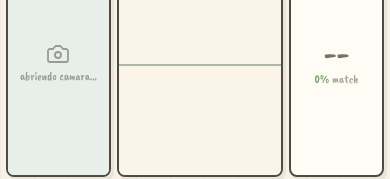
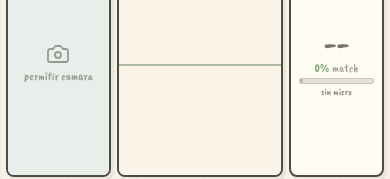
Before and after one commit to Angelet-code/FruitGuitar, a React (Vite) app: page / in a window 390 px wide. Shown: the part 661-840 px from the top of the page. Built offline with nearby package versions, Linux system fonts and the light colour scheme; no server answers.

Commit message:
Improve mobile chord input gain

```diff
--- a/src/App.tsx
+++ b/src/App.tsx
@@ -19,7 +19,7 @@ const INITIAL_SNAPSHOT: GameSnapshot = {
 
 export function App() {
   const audio = useAudioInput();
-  const requestPermissions = audio.start;
+  const startAudio = audio.start;
   const resumeAudio = audio.resume;
   const engineRef = useRef<GameEngine>(new GameEngine());
   const autoStartedRef = useRef(false);
@@ -35,15 +35,13 @@ export function App() {
   );
 
   const startGame = useCallback(async () => {
+    const audioStarted = await startAudio();
+    if (!audioStarted) return;
+    await resumeAudio();
     setHasStarted(true);
     engineRef.current.reset();
     setSnapshot(engineRef.current.getSnapshot());
-    await resumeAudio();
-  }, [resumeAudio]);
-
-  useEffect(() => {
-    void requestPermissions();
-  }, [requestPermissions]);
+  }, [resumeAudio, startAudio]);
 
   useEffect(() => {
     if (!visualCheck || autoStartedRef.current) return;
@@ -68,7 +66,7 @@ export function App() {
         <CameraPanel stream={audio.stream} permission={audio.permission} />
         <div className="telemetry-grid">
           <WaveformPanel waveform={audio.waveform} active={audio.permission === "granted"} />
-          <ChordPanel detection={audio.detection} />
+          <ChordPanel detection={audio.detection} permission={audio.permission} />
         </div>
       </aside>
 
--- a/src/audio/RecognitionEngine.ts
+++ b/src/audio/RecognitionEngine.ts
@@ -22,6 +22,12 @@ const HISTORY_SIZE = 4;
 const THIRD_CONTRAST_WEIGHT = 0.34;
 const OUT_OF_CHORD_PENALTY = 0.045;
 const COVERAGE_WEIGHT = 0.035;
+const RMS_FLOOR = 0.012;
+const AUTO_TRIM_TARGET_RMS = 0.045;
+const AUTO_TRIM_MIN_RMS = 0.0025;
+const AUTO_TRIM_MAX_GAIN = 8;
+const ANALYSER_FLOOR_GUARD = -99.5;
+const PEAK_RELATIVE_FLOOR = 54;
 const HARMONIC_LEAKS = [
   { multiple: 5, keep: 0.18 },
   { multiple: 7, keep: 0.34 },
@@ -66,7 +72,7 @@ export function classifyChroma(
   timestamp: number,
   options: { rmsFloor?: number; confidenceFloor?: number; marginFloor?: number; scoreFloor?: number; coverageFloor?: number } = {},
 ): ChordDetection {
-  const rmsFloor = options.rmsFloor ?? 0.012;
+  const rmsFloor = options.rmsFloor ?? RMS_FLOOR;
   const confidenceFloor = options.confidenceFloor ?? 0.62;
   const marginFloor = options.marginFloor ?? 0.045;
   const scoreFloor = options.scoreFloor ?? 0.72;
@@ -83,6 +89,8 @@ export function classifyChroma(
     name: hasSignal ? match.name : null,
     confidence: hasSignal ? match.confidence : 0,
     rms,
+    rawRms: rms,
+    trimGain: 1,
     chroma: normalizeChroma(chroma),
     timestamp,
     stable: false,
@@ -94,22 +102,31 @@ export class WebAudioChordRecognizer implements RecognitionEngine {
   private readonly sampleRate: number;
   private readonly frequencyData: Float32Array<ArrayBuffer>;
   private readonly waveformData: Float32Array<ArrayBuffer>;
+  private readonly trimmedWaveformData: Float32Array<ArrayBuffer>;
   private readonly history: Array<ChordName | null> = [];
+  private trimGain = 1;
 
   constructor(analyser: AnalyserNode, sampleRate: number) {
     this.analyser = analyser;
     this.sampleRate = sampleRate;
     this.frequencyData = new Float32Array(this.analyser.frequencyBinCount);
     this.waveformData = new Float32Array(this.analyser.fftSize);
+    this.trimmedWaveformData = new Float32Array(this.analyser.fftSize);
   }
 
   analyze(timestamp = performance.now()): ChordDetection {
     this.analyser.getFloatFrequencyData(this.frequencyData);
     this.analyser.getFloatTimeDomainData(this.waveformData);
 
-    const rms = computeRms(this.waveformData);
-    const chroma = spectrumToChroma(this.frequencyData, this.sampleRate, this.analyser.fftSize);
+    const rawRms = computeRms(this.waveformData);
+    this.trimGain = getNextTrimGain(this.trimGain, rawRms);
+    applyTrim(this.waveformData, this.trimmedWaveformData, this.trimGain);
+
+    const rms = computeRms(this.trimmedWaveformData);
+    const chroma = spectrumToChroma(this.frequencyData, this.sampleRate, this.analyser.fftSize, this.trimGain);
     const detection = classifyChroma(chroma, rms, timestamp);
+    detection.rawRms = rawRms;
+    detection.trimGain = this.trimGain;
 
     this.history.push(detection.name);
     if (this.history.length > HISTORY_SIZE) {
@@ -125,7 +142,7 @@ export class WebAudioChordRecognizer implements RecognitionEngine {
   }
 
   getWaveform(): Float32Array {
-    return this.waveformData.slice(0, 768);
+    return this.trimmedWaveformData.slice(0, 768);
   }
 
   dispose(): void {
@@ -137,21 +154,27 @@ export function spectrumToChroma(
   frequencyData: Float32Array,
   sampleRate: number,
   fftSize: number,
+  trimGain = 1,
 ): ChromaVector {
   const chroma = emptyChroma();
   const binWidth = sampleRate / fftSize;
+  const trimDecibels = getGainDecibels(trimGain);
+  const rawDecibelFloor = getRawDecibelFloor(frequencyData, binWidth, trimDecibels);
 
   for (let bin = 1; bin < frequencyData.length; bin += 1) {
     const frequency = bin * binWidth;
     if (frequency < MIN_FREQUENCY || frequency > MAX_FREQUENCY) continue;
 
-    const decibels = frequencyData[bin];
+    const rawDecibels = frequencyData[bin];
+    if (rawDecibels < rawDecibelFloor) continue;
+
+    const decibels = rawDecibels + trimDecibels;
     if (decibels < DB_FLOOR) continue;
 
     const midi = 69 + 12 * Math.log2(frequency / 440);
     const amplitude = Math.pow(10, decibels / 20);
     const harmonicWeight = getFrequencyReliabilityWeight(frequency);
-    const leakageWeight = getHarmonicLeakageWeight(frequencyData, frequency, binWidth, amplitude);
+    const leakageWeight = getHarmonicLeakageWeight(frequencyData, frequency, binWidth, amplitude, trimDecibels, rawDecibelFloor);
     addFrequencyEnergy(chroma, midi, amplitude * harmonicWeight * leakageWeight);
   }
 
@@ -203,6 +226,8 @@ function getHarmonicLeakageWeight(
   frequency: number,
   binWidth: number,
   amplitude: number,
+  trimDecibels: number,
+  rawDecibelFloor: number,
 ): number {
   let weight = 1;
 
@@ -210,7 +235,7 @@ function getHarmonicLeakageWeight(
     const possibleFundamental = frequency / multiple;
     if (possibleFundamental < MIN_FREQUENCY) return;
 
-    const support = getAmplitudeAtFrequency(frequencyData, possibleFundamental, binWidth);
+    const support = getAmplitudeAtFrequency(frequencyData, possibleFundamental, binWidth, trimDecibels, rawDecibelFloor);
     if (support > amplitude * 0.12) {
       weight = Math.min(weight, keep);
     }
@@ -219,19 +244,32 @@ function getHarmonicLeakageWeight(
   return weight;
 }
 
-function getAmplitudeAtFrequency(frequencyData: Float32Array, frequency: number, binWidth: number): number {
+function getAmplitudeAtFrequency(
+  frequencyData: Float32Array,
+  frequency: number,
+  binWidth: number,
+  trimDecibels: number,
+  rawDecibelFloor: number,
+): number {
   const exactBin = frequency / binWidth;
   const lowerBin = Math.floor(exactBin);
   const upperBin = Math.ceil(exactBin);
-  const lowerAmplitude = getAmplitudeAtBin(frequencyData, lowerBin);
-  const upperAmplitude = getAmplitudeAtBin(frequencyData, upperBin);
+  const lowerAmplitude = getAmplitudeAtBin(frequencyData, lowerBin, trimDecibels, rawDecibelFloor);
+  const upperAmplitude = getAmplitudeAtBin(frequencyData, upperBin, trimDecibels, rawDecibelFloor);
 
   return Math.max(lowerAmplitude, upperAmplitude);
 }
 
-function getAmplitudeAtBin(frequencyData: Float32Array, bin: number): number {
+function getAmplitudeAtBin(
+  frequencyData: Float32Array,
+  bin: number,
+  trimDecibels: number,
+  rawDecibelFloor: number,
+): number {
   if (bin < 0 || bin >= frequencyData.length) return 0;
-  const decibels = frequencyData[bin];
+  const rawDecibels = frequencyData[bin];
+  if (rawDecibels < rawDecibelFloor) return 0;
+  const decibels = rawDecibels + trimDecibels;
   if (decibels < DB_FLOOR) return 0;
   return Math.pow(10, decibels / 20);
 }
@@ -251,3 +289,36 @@ function addFrequencyEnergy(chroma: ChromaVector, midi: number, energy: number):
 function getPitchClass(midi: number): number {
   return ((midi % 12) + 12) % 12;
 }
+
+function getNextTrimGain(currentGain: number, rawRms: number): number {
+  if (rawRms < AUTO_TRIM_MIN_RMS) {
+    return currentGain + (1 - currentGain) * 0.08;
+  }
+
+  const desiredGain = clamp(AUTO_TRIM_TARGET_RMS / rawRms, 1, AUTO_TRIM_MAX_GAIN);
+  const speed = desiredGain > currentGain ? 0.12 : 0.28;
+  return currentGain + (desiredGain - currentGain) * speed;
+}
+
+function applyTrim(source: Float32Array, target: Float32Array, trimGain: number): void {
+  for (let index = 0; index < source.length; index += 1) {
+    target[index] = clamp(source[index] * trimGain, -1, 1);
+  }
+}
+
+function getGainDecibels(gain: number): number {
+  return gain <= 0 ? 0 : 20 * Math.log10(gain);
+}
+
+function getRawDecibelFloor(frequencyData: Float32Array, binWidth: number, trimDecibels: number): number {
+  let peak = -Infinity;
+
+  for (let bin = 1; bin < frequencyData.length; bin += 1) {
+    const frequency = bin * binWidth;
+    if (frequency < MIN_FREQUENCY || frequency > MAX_FREQUENCY) continue;
+    peak = Math.max(peak, frequencyData[bin]);
+  }
+
+  if (!Number.isFinite(peak)) return DB_FLOOR;
+  return Math.max(DB_FLOOR - trimDecibels, peak - PEAK_RELATIVE_FLOOR, ANALYSER_FLOOR_GUARD);
+}
--- a/src/audio/useAudioInput.ts
+++ b/src/audio/useAudioInput.ts
@@ -3,15 +3,15 @@ import type { ChordDetection } from "../types/chords";
 import { emptyChroma } from "./chordTemplates";
 import { WebAudioChordRecognizer } from "./RecognitionEngine";
 
-type PermissionState = "idle" | "requesting" | "granted" | "denied" | "unsupported";
+export type AudioPermissionState = "idle" | "requesting" | "granted" | "denied" | "unsupported";
 
 interface AudioInputState {
-  permission: PermissionState;
+  permission: AudioPermissionState;
   stream: MediaStream | null;
   detection: ChordDetection;
   waveform: Float32Array;
   error: string | null;
-  start: () => Promise<void>;
+  start: () => Promise<boolean>;
   resume: () => Promise<void>;
   stop: () => void;
 }
@@ -20,13 +20,15 @@ const EMPTY_DETECTION: ChordDetection = {
   name: null,
   confidence: 0,
   rms: 0,
+  rawRms: 0,
+  trimGain: 1,
   chroma: emptyChroma(),
   timestamp: 0,
   stable: false,
 };
 
 export function useAudioInput(): AudioInputState {
-  const [permission, setPermission] = useState<PermissionState>("idle");
+  const [permission, setPermission] = useState<AudioPermissionState>("idle");
   const [stream, setStream] = useState<MediaStream | null>(null);
   const [detection, setDetection] = useState<ChordDetection>(EMPTY_DETECTION);
   const [waveform, setWaveform] = useState<Float32Array>(new Float32Array(128));
@@ -82,7 +84,7 @@ export function useAudioInput(): AudioInputState {
     if (!navigator.mediaDevices?.getUserMedia) {
       setPermission("unsupported");
       setError("Este navegador no expone camara/microfono por WebRTC.");
-      return;
+      return false;
     }
 
     setPermission("requesting");
@@ -92,9 +94,10 @@ export function useAudioInput(): AudioInputState {
       stop();
       const nextStream = await navigator.mediaDevices.getUserMedia({
         audio: {
-          echoCancellation: false,
-          noiseSuppression: false,
-          autoGainControl: false,
+          echoCancellation: { ideal: false },
+          noiseSuppression: { ideal: false },
+          autoGainControl: { ideal: false },
+          channelCount: { ideal: 1 },
         },
         video: {
           width: { ideal: 960 },
@@ -117,13 +120,19 @@ export function useAudioInput(): AudioInputState {
       recognizerRef.current = new WebAudioChordRecognizer(analyser, context.sampleRate);
       streamRef.current = nextStream;
 
+      if (context.state === "suspended") {
+        await context.resume();
+      }
+
       setStream(nextStream);
       setPermission("granted");
       startLoop();
+      return true;
     } catch (caught) {
       stop();
       setPermission("denied");
       setError(caught instanceof Error ? caught.message : "No se pudieron abrir camara y microfono.");
+      return false;
     }
   }, [startLoop, stop]);
 
--- a/src/components/ChordPanel.tsx
+++ b/src/components/ChordPanel.tsx
@@ -1,12 +1,15 @@
 import { Music2 } from "lucide-react";
 import type { ChordDetection } from "../types/chords";
+import type { AudioPermissionState } from "../audio/useAudioInput";
 
 interface ChordPanelProps {
   detection: ChordDetection;
+  permission: AudioPermissionState;
 }
 
-export function ChordPanel({ detection }: ChordPanelProps) {
+export function ChordPanel({ detection, permission }: ChordPanelProps) {
   const percent = Math.round(detection.confidence * 100);
+  const micStatus = getMicStatus(detection, permission);
 
   return (
     <section className="chord-panel sketch-panel" aria-label="Acorde detectado">
@@ -19,8 +22,32 @@ export function ChordPanel({ detection }: ChordPanelProps) {
         <span className="chord-match">
           <strong>{percent}%</strong> match
         </span>
+        <div className={`mic-health ${micStatus.tone}`} aria-label={`Nivel de micro ${micStatus.level}%`}>
+          <span className="mic-meter">
+            <span style={{ width: `${micStatus.level}%` }} />
+          </span>
+          <span className="mic-state">{micStatus.label}</span>
+        </div>
         <span className="chord-state">{detection.stable ? "locked" : "listening..."}</span>
       </div>
     </section>
   );
 }
+
+function getMicStatus(
+  detection: ChordDetection,
+  permission: AudioPermissionState,
+): { label: string; level: number; tone: "off" | "quiet" | "live" | "ready" } {
+  if (permission === "idle") return { label: "sin micro", level: 0, tone: "off" };
+  if (permission === "requesting") return { label: "abriendo", level: 0, tone: "quiet" };
+  if (permission === "denied") return { label: "bloqueado", level: 0, tone: "off" };
+  if (permission === "unsupported") return { label: "sin soporte", level: 0, tone: "off" };
+
+  const level = Math.min(100, Math.round((detection.rms / 0.055) * 100));
+  if (detection.rawRms < 0.0025) return { label: "sin senal", level, tone: "off" };
+  if (detection.trimGain > 1.25 && !detection.stable) {
+    return { label: `trim x${detection.trimGain.toFixed(1)}`, level, tone: "quiet" };
+  }
+  if (detection.name && detection.stable) return { label: "acorde ok", level, tone: "ready" };
+  return { label: detection.name ? "analizando" : "senal ok", level, tone: "live" };
+}
--- a/src/styles.css
+++ b/src/styles.css
@@ -138,14 +138,14 @@ button {
   display: grid;
   place-items: center;
   align-content: center;
-  gap: 10px;
-  padding-top: 22px;
+  gap: 6px;
+  padding-top: 18px;
   color: #77736b;
 }
 
 .chord-name {
-  min-height: 76px;
-  font-size: clamp(44px, 4.4vw, 68px);
+  min-height: 60px;
+  font-size: clamp(40px, 4vw, 62px);
   font-weight: 900;
   line-height: 1;
 }
@@ -161,7 +161,54 @@ button {
 
 .chord-state {
   color: #aaa39a;
-  font-size: 18px;
+  font-size: 14px;
+  line-height: 1;
+}
+
+.mic-health {
+  width: min(132px, calc(100% - 12px));
+  display: grid;
+  justify-items: stretch;
+  gap: 5px;
+}
+
+.mic-meter {
+  height: 9px;
+  overflow: hidden;
+  border: 2px solid rgba(103, 96, 86, 0.24);
+  border-radius: 999px;
+  background: rgba(219, 213, 203, 0.65);
+}
+
+.mic-meter span {
+  display: block;
+  height: 100%;
+  min-width: 3px;
+  border-radius: inherit;
+  background: #79a76b;
+  transition: width 120ms ease;
+}
+
+.mic-health.off .mic-meter span {
+  background: #b7b1a7;
+}
+
+.mic-health.quiet .mic-meter span {
+  background: #d4a554;
+}
+
+.mic-health.ready .mic-meter span {
+  background: #5f9f54;
+}
+
+.mic-state {
+  overflow: hidden;
+  color: #928a80;
+  font-size: 14px;
+  line-height: 1;
+  text-align: center;
+  text-overflow: ellipsis;
+  white-space: nowrap;
 }
 
 .game-board {
@@ -516,6 +563,20 @@ button {
     font-size: 11px;
   }
 
+  .mic-health {
+    width: min(106px, calc(100% - 8px));
+    gap: 3px;
+  }
+
+  .mic-meter {
+    height: 6px;
+    border-width: 1px;
+  }
+
+  .mic-state {
+    font-size: 10px;
+  }
+
   .score-block {
     top: 10px;
     left: 14px;
--- a/src/types/chords.ts
+++ b/src/types/chords.ts
@@ -21,6 +21,8 @@ export interface ChordDetection {
   name: ChordName | null;
   confidence: number;
   rms: number;
+  rawRms: number;
+  trimGain: number;
   chroma: ChromaVector;
   timestamp: number;
   stable: boolean;
```
Also changed, not shown: 1 other file (tests, documents, lock files or other folders).
